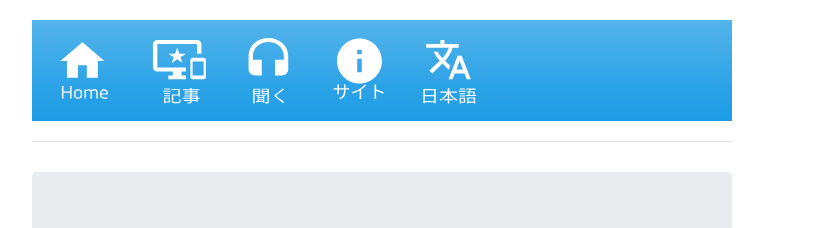
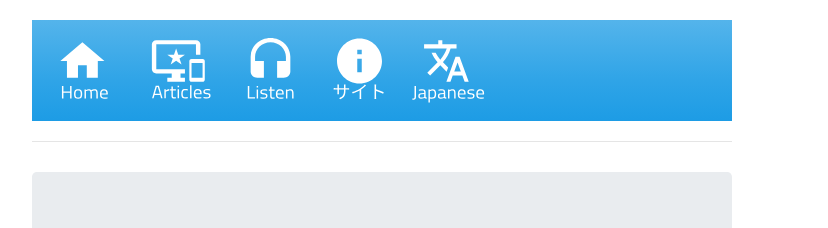
Before and after one commit to audiologiks/Security_Aware, a Jekyll site: the page built from index.markdown, in a window 1280 px wide. Shown: the top 228 px of the page, without its empty margins (258-1086 px from the left). Built offline with Jekyll 4.4.1, drawn with Linux system fonts in a browser that asks for light colours; nearby versions of some CDN libraries.

Commit message:
try again

```diff
--- a/index.markdown
+++ b/index.markdown
@@ -18,17 +18,17 @@ layout: default
               <li class="nav-item active">
                   <span class="sr-only">(current)</span>
              </li>
-              <li class="nav-item">
-               <a class="nav-link" href="#"><img src="/assets/images/web/navbar/article_bar_button_ja_light.svg"></a>
+                <li class="nav-item">
+               <a class="nav-link" href="#"><img src="/assets/images/web/navbar/articles_bar_button_light.svg"></a>
              </li>
               <li class="nav-item">
-                <a class="nav-link" href="#"><img src="/assets/images/web/navbar/listen_bar_button_ja_light.svg"></a>
+                <a class="nav-link" href="#"><img src="/assets/images/web/navbar/listen_bar_button_light.svg"></a>
               </li>
                 <li class="nav-item">
                 <a class="nav-link" href="/about/"><img src="/assets/images/web/navbar/about_bar_button_light_ja.svg"></a>
               </li>
               <li class="nav-item">
-                <a class="nav-link" href="ja"><img src="/assets/images/web/navbar/japanese_bar_button_ja_light.svg"></a>
+                <a class="nav-link" href="ja"><img src="/assets/images/web/navbar/japanese_bar_button_light.svg"></a>
               </li>
             </ul>
           </div>
```
Also changed, not shown: 1 other file.
